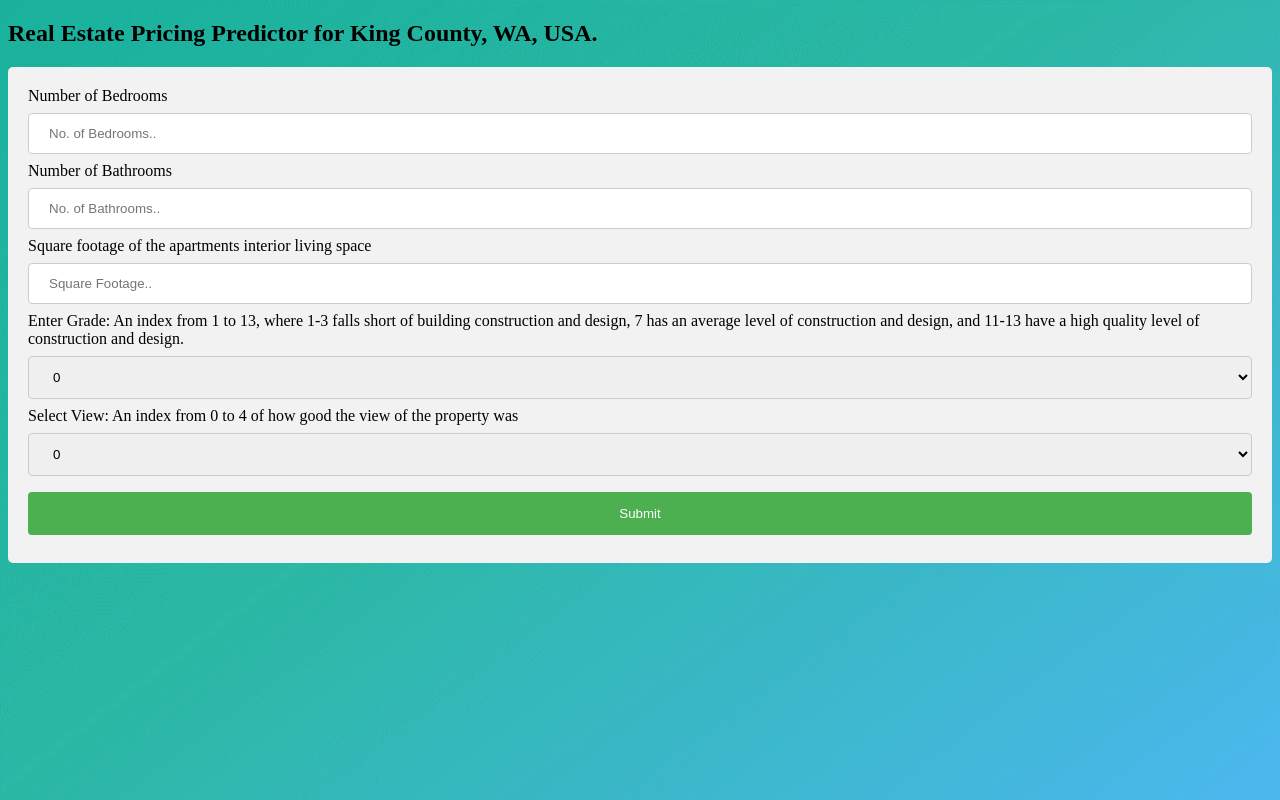
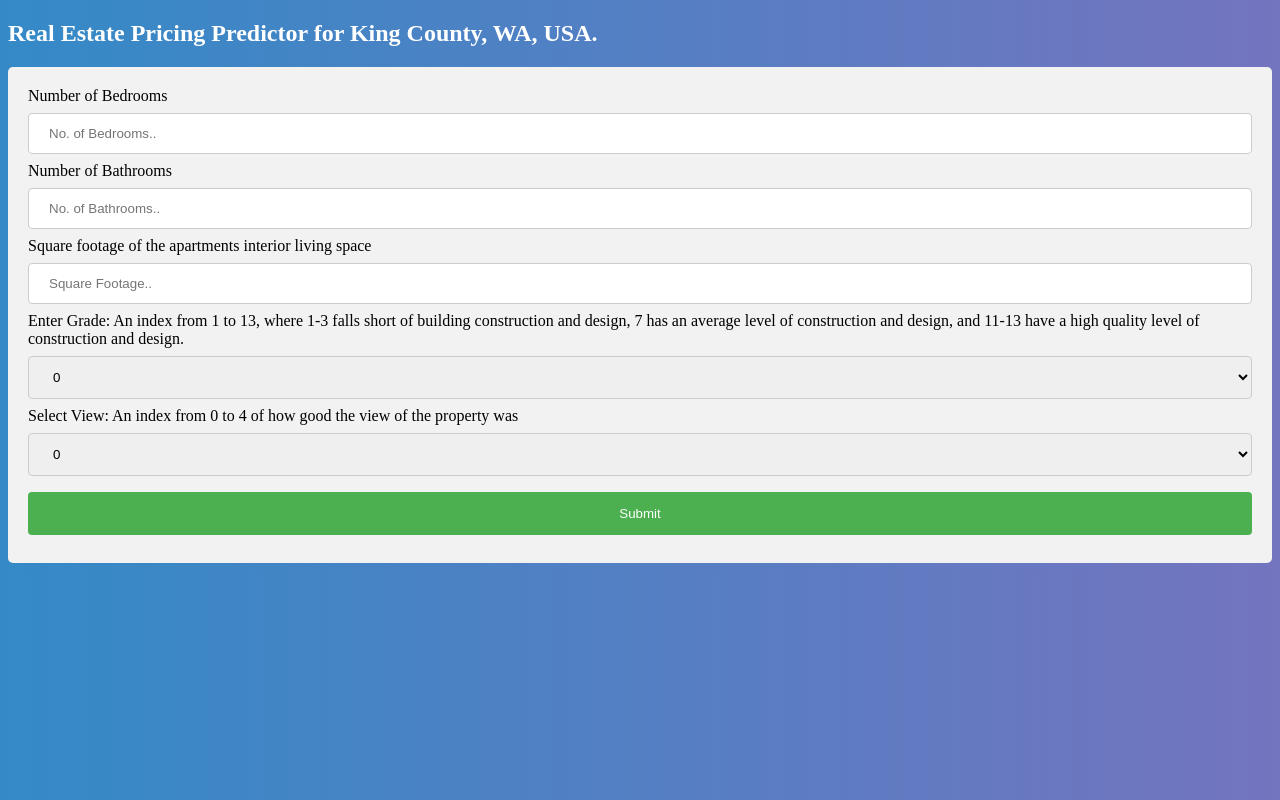
Before and after one commit to ketkiambekar/housing-prices-prediction, a Flask app: page / in a window 1280 px wide. Run offline with Flask 2, Linux system fonts and the light colour scheme; parts of the project's set-up code (start-up, migrations or seed data) failed here and were passed over.

Commit message:
Update layout.html

```diff
--- a/templates/layout.html
+++ b/templates/layout.html
@@ -11,11 +11,20 @@ input[type=text], select {
   box-sizing: border-box;
 }
 
+h2{
+  color:#ffffff;
+  }
+
 body {
- background-image: url('bg.png');
+ display:block;
+ background: #7474BF;  /* fallback for old browsers */
+ background: -webkit-linear-gradient(to right, #348AC7, #7474BF);  /* Chrome 10-25, Safari 5.1-6 */
+ background: linear-gradient(to right, #348AC7, #7474BF); /* W3C, IE 10+/ Edge, Firefox 16+, Chrome 26+, Opera 12+, Safari 7+ */
+
+ #background-image: url('bg.png');
  #background-color: #cccccc;
- background-repeat: no-repeat;
- background-size: cover;
+ #background-repeat: no-repeat;
+ #background-size: cover;
 }
 
 input[type=submit] {
```
